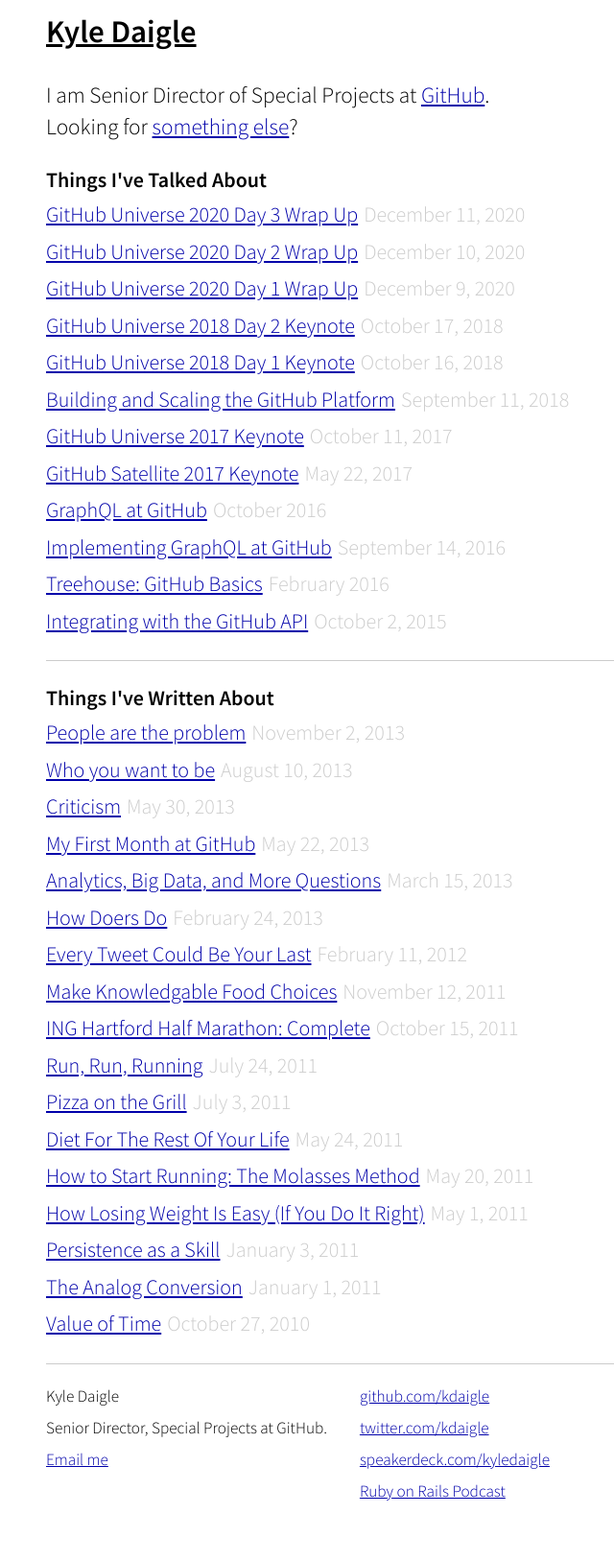
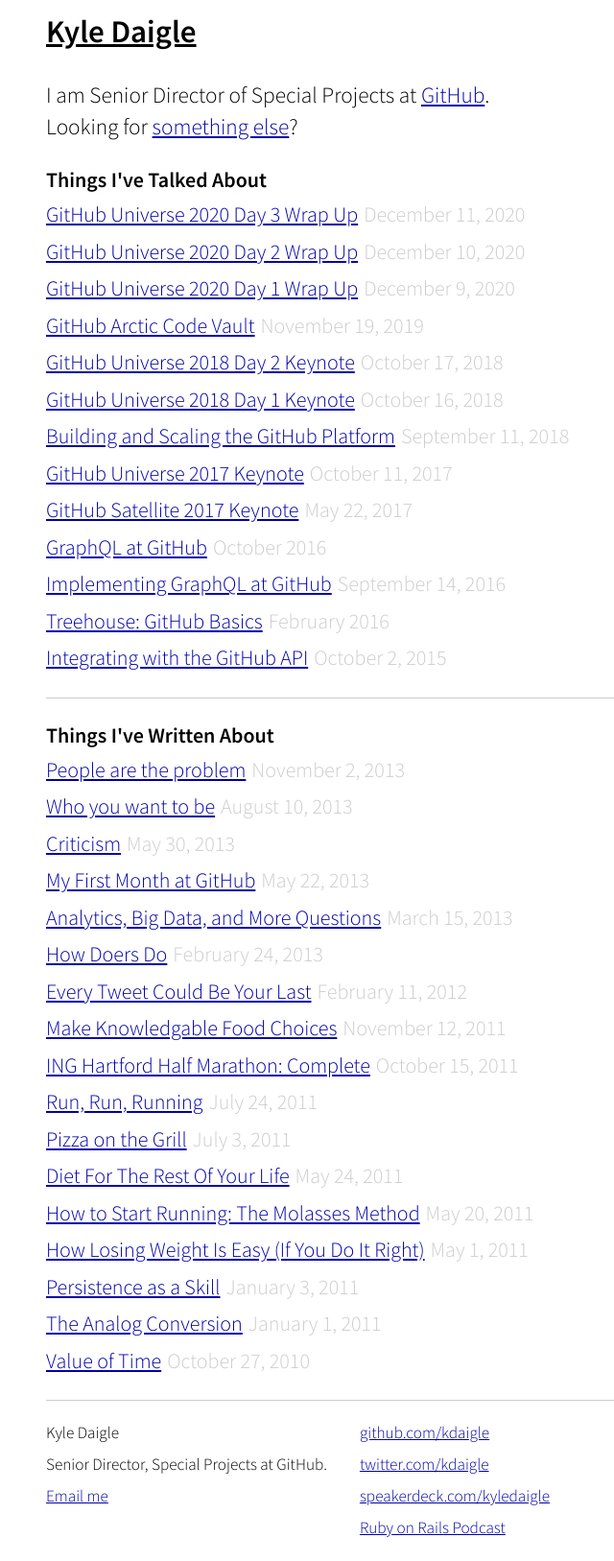
Before and after one commit to kdaigle/kdaigle.github.io, a Jekyll site: the page built from index.html, in a window 1280 px wide. Shown: the whole page at 96% size, without its empty margins (282-922 px from the left). Built offline with Jekyll 4.4.1, drawn with Linux system fonts in a browser that asks for light colours; before the commit the page ends 1588 px from its top, so only the background shows below that.

Commit message:
Code Vault

```diff
--- a/index.html
+++ b/index.html
@@ -13,6 +13,7 @@
     <li><a href="https://www.youtube.com/watch?v=NIEO9misb5I">GitHub Universe 2020 Day 3 Wrap Up</a><span class="date">December 11, 2020</span></li>
     <li><a href="https://www.youtube.com/watch?v=n-FBz9DJrPM">GitHub Universe 2020 Day 2 Wrap Up</a><span class="date">December 10, 2020</span></li>
     <li><a href="https://www.youtube.com/watch?v=hl_4UuGB9o8">GitHub Universe 2020 Day 1 Wrap Up</a><span class="date">December 9, 2020</span></li>
+    <li><a href="https://www.youtube.com/watch?v=fzI9FNjXQ0o">GitHub Arctic Code Vault</a><span class="date">November 19, 2019</span></li>
     <li><a href="https://www.youtube.com/watch?v=iMiydtB2vEU">GitHub Universe 2018 Day 2 Keynote</a><span class="date">October 17, 2018</span></li>
     <li><a href="https://www.youtube.com/watch?v=vB5nTx5fUXM">GitHub Universe 2018 Day 1 Keynote</a><span class="date">October 16, 2018</span></li>
     <li><a href="https://apiworld2018.sched.com/event/EtEv/pro-talk-building-and-scaling-the-github-platform">Building and Scaling the GitHub Platform</a><span class="date">September 11, 2018</span></li>
```
